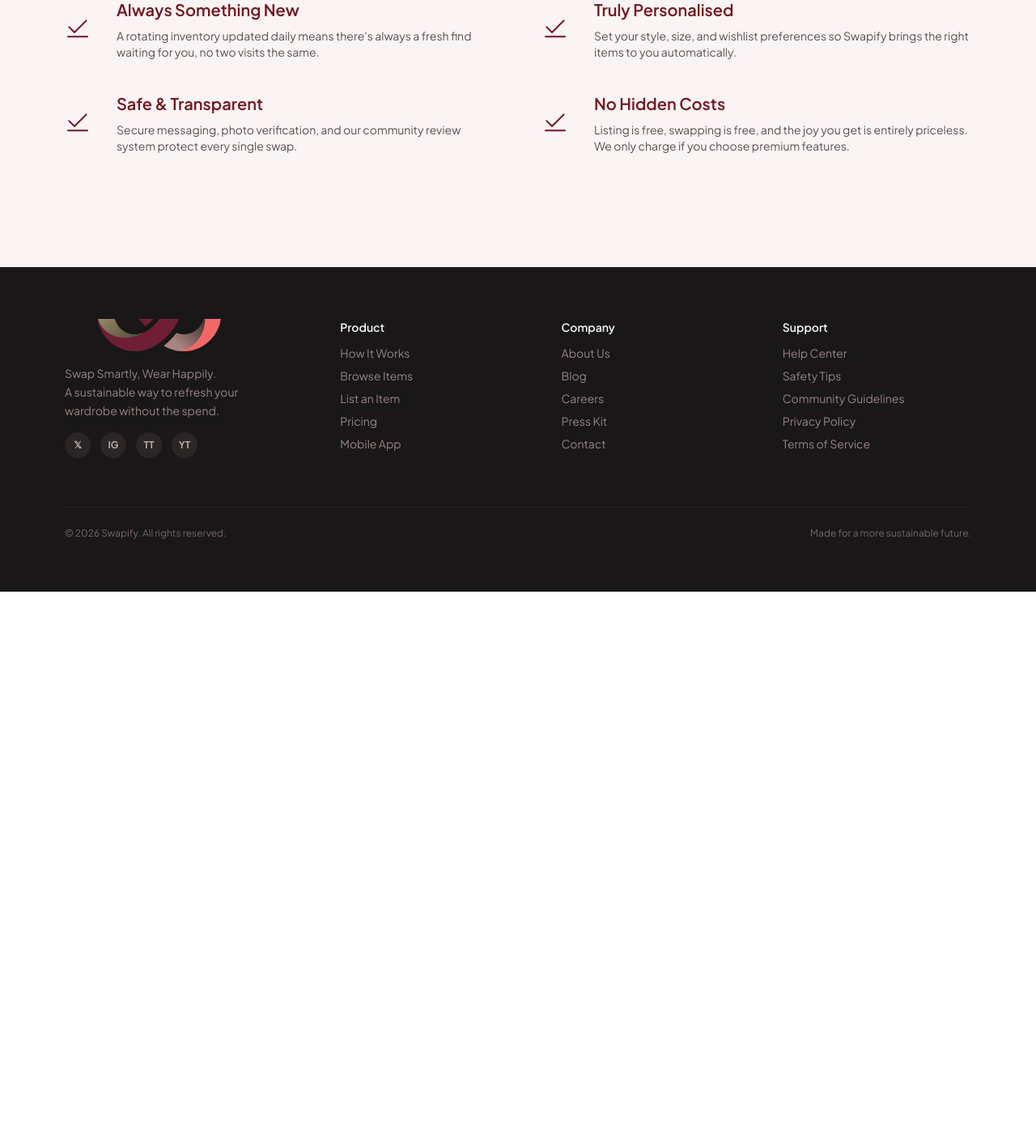
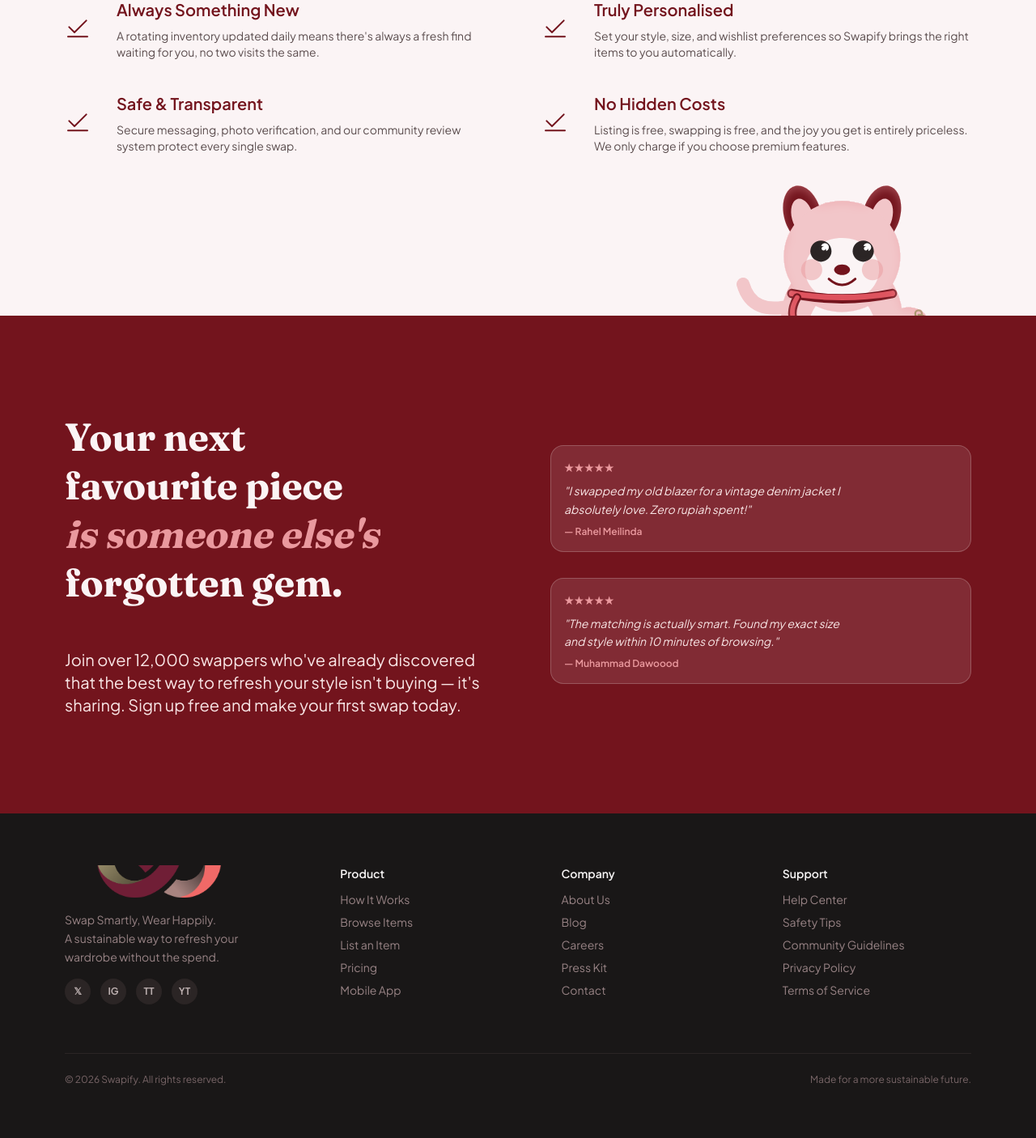
Before and after one commit to F12-PBP/swapify, a Django app: page / in a window 1280 px wide. Shown: the part 2710-4116 px from the top of the page at 81% size. Before the commit the page ends 3441 px from the top, so only its background shows below. Run offline with Django 5.2, Linux system fonts and the light colour scheme; style sheets or scripts are compiled from the project's sources; some libraries are stand-ins or nearby versions.

Commit message:
feat(landing): implement testimonials section and add animations on swapy

```diff
--- /dev/null
+++ b/apps/main/static/main/js/testimonials.js
@@ -0,0 +1,57 @@
+(() => {
+    const stage = document.querySelector('[data-swapy-stage]');
+    if (!stage || !window.gsap) return;
+
+    const mascot = stage.querySelector('[data-swapy]');
+    const hand = stage.querySelector('[data-swapy-hand]');
+    const head = stage.querySelector('[data-swapy-head]');
+    const eyesOpen = stage.querySelector('[data-swapy-eyes-open]');
+    const eyesClosed = stage.querySelector('[data-swapy-eyes-closed]');
+    const motion = gsap.matchMedia();
+
+    motion.add('(prefers-reduced-motion: no-preference)', () => {
+        gsap.set(mascot, { y: 204 });
+        gsap.set(hand, { transformOrigin: '95% 85%' });
+        gsap.set(head, { transformOrigin: '50% 80%' });
+
+        const timeline = gsap.timeline({ paused: true, repeat: -1, repeatDelay: 3 });
+        timeline
+            .addLabel('greet', 1.2)
+            .to(mascot, { y: 0, duration: 1, ease: 'power2.out' }, 0)
+            .to(hand, { rotation: 28, duration: 0.35, ease: 'sine.inOut' }, 'greet')
+            .to(hand, { rotation: -8, duration: 0.35, repeat: 3, yoyo: true, ease: 'sine.inOut' }, 'greet+=0.35')
+            .to(hand, { rotation: 0, duration: 0.25, ease: 'sine.inOut' }, 'greet+=1.75')
+            .to(head, { rotation: -6, duration: 0.35, ease: 'sine.inOut' }, 'greet')
+            .to(head, { rotation: 6, duration: 0.35, repeat: 3, yoyo: true, ease: 'sine.inOut' }, 'greet+=0.35')
+            .to(head, { rotation: 0, duration: 0.25, ease: 'sine.inOut' }, 'greet+=1.75')
+            .set(eyesOpen, { opacity: 0 }, 'greet')
+            .set(eyesClosed, { opacity: 1 }, 'greet')
+            .set(eyesOpen, { opacity: 1 }, 'greet+=0.16')
+            .set(eyesClosed, { opacity: 0 }, 'greet+=0.16')
+            .set(eyesOpen, { opacity: 0 }, 'greet+=1.1')
+            .set(eyesClosed, { opacity: 1 }, 'greet+=1.1')
+            .set(eyesOpen, { opacity: 1 }, 'greet+=1.26')
+            .set(eyesClosed, { opacity: 0 }, 'greet+=1.26')
+            .to(mascot, { y: 204, duration: 1, ease: 'power2.inOut' }, 8);
+
+        let visible = false;
+
+        function updatePlayback() {
+            if (visible && !document.hidden) timeline.play();
+            else timeline.pause();
+        }
+
+        const observer = new IntersectionObserver(([entry]) => {
+            visible = entry.isIntersecting;
+            updatePlayback();
+        });
+
+        observer.observe(stage);
+        document.addEventListener('visibilitychange', updatePlayback);
+
+        return () => {
+            observer.disconnect();
+            document.removeEventListener('visibilitychange', updatePlayback);
+        };
+    });
+})();
--- a/apps/main/templates/main/home.html
+++ b/apps/main/templates/main/home.html
@@ -11,4 +11,5 @@
     {% include "main/sections/about.html" %}
     {% include "main/sections/steps.html" %}
     {% include "main/sections/benefits.html" %}
+    {% include "main/sections/testimonials.html" %}
 {% endblock %}
--- /dev/null
+++ b/apps/main/templates/main/sections/testimonials.html
@@ -0,0 +1,47 @@
+{% load static %}
+<section id="testimonials" class="w-full scroll-mt-24 bg-primary-10 md:scroll-mt-40 xl:scroll-mt-60" aria-labelledby="testimonials-title">
+    <div class="relative mx-auto h-30 w-full max-w-[1440px] md:h-20 xl:h-15">
+        <div data-swapy-stage class="pointer-events-none absolute right-8 bottom-0 h-[204px] w-[263px] origin-bottom-right scale-75 overflow-hidden xl:right-[114px] xl:scale-100" aria-hidden="true">
+            <div data-swapy class="relative h-[310px] w-[263px]">
+                <img src="{% static 'images/landing_page/testimonials/swapy-body.svg' %}" alt="" class="absolute top-32 left-[62px] block max-w-none">
+                <img data-swapy-hand src="{% static 'images/landing_page/testimonials/swapy-left-hand.svg' %}" alt="" class="absolute top-[157px] left-[7px] block max-w-none">
+                <div data-swapy-head class="absolute top-[38px] left-[57px] h-[183px] w-[161px]">
+                    <img data-swapy-eyes-open src="{% static 'images/landing_page/testimonials/swapy-head.svg' %}" alt="" class="absolute top-0 left-0 block max-w-none">
+                    <img data-swapy-eyes-closed src="{% static 'images/landing_page/testimonials/swapy-head-wink.svg' %}" alt="" class="absolute top-0 left-0 block max-w-none opacity-0">
+                </div>
+            </div>
+        </div>
+    </div>
+
+    <div class="relative bg-primary-base">
+        <div class="mx-auto flex w-full max-w-[1440px] flex-col gap-10 px-8 py-15 md:gap-15 xl:flex-row xl:items-center xl:gap-20 xl:px-20 xl:py-30">
+            <div class="flex min-w-0 flex-1 flex-col gap-6 xl:gap-[51px]">
+                <h2 id="testimonials-title" class="w-full font-display text-h4 font-bold text-primary-10 md:text-h3 xl:max-w-[436px] xl:text-h2 xl:leading-15">
+                    <span class="block">Your next favourite piece</span>
+                    <em class="block text-primary-40">is someone else's</em>
+                    <span class="block">forgotten gem.</span>
+                </h2>
+                <p class="text-b7 text-primary-20 xl:text-b6">Join over 12,000 swappers who've already discovered that the best way to refresh your style isn't buying — it's sharing. Sign up free and make your first swap today.</p>
+            </div>
+
+            <div class="flex w-full min-w-0 flex-1 flex-col gap-4 md:gap-8">
+                <figure class="card flex min-h-[131.5px] flex-col items-start gap-2 rounded-2xl border border-neutral-10/20 bg-neutral-10/10 p-4">
+                    <span class="text-b8 text-primary-40" role="img" aria-label="5 out of 5 stars">★★★★★</span>
+                    <blockquote class="w-full max-w-[350px] text-b8 leading-relaxed italic text-primary-20">
+                        <p>"I swapped my old blazer for a vintage denim jacket I absolutely love. Zero rupiah spent!"</p>
+                    </blockquote>
+                    <figcaption class="text-s9 font-semibold text-primary-40">— Rahel Meilinda</figcaption>
+                </figure>
+                <figure class="card flex min-h-[131.5px] flex-col items-start gap-2 rounded-2xl border border-neutral-10/20 bg-neutral-10/10 p-4">
+                    <span class="text-b8 text-primary-40" role="img" aria-label="5 out of 5 stars">★★★★★</span>
+                    <blockquote class="w-full max-w-[350px] text-b8 leading-relaxed italic text-primary-20">
+                        <p>"The matching is actually smart. Found my exact size and style within 10 minutes of browsing."</p>
+                    </blockquote>
+                    <figcaption class="text-s9 font-semibold text-primary-40">— Muhammad Dawoood</figcaption>
+                </figure>
+            </div>
+        </div>
+    </div>
+</section>
+<script src="https://cdn.jsdelivr.net/npm/gsap@3.13.0/dist/gsap.min.js" integrity="sha384-HOvlOYPIs/zjoIkWUGXkVmXsjr8GuZLV+Q+rcPwmJOVZVpvTSXQChiN4t9Euv9Vc" crossorigin="anonymous" defer></script>
+<script src="{% static 'main/js/testimonials.js' %}" defer></script>
```
Also changed, not shown: static/images/landing_page/testimonials/swapy-body.svg (added), static/images/landing_page/testimonials/swapy-head-wink.svg (added), static/images/landing_page/testimonials/swapy-head.svg (added), static/images/landing_page/testimonials/swapy-left-hand.svg (added).
